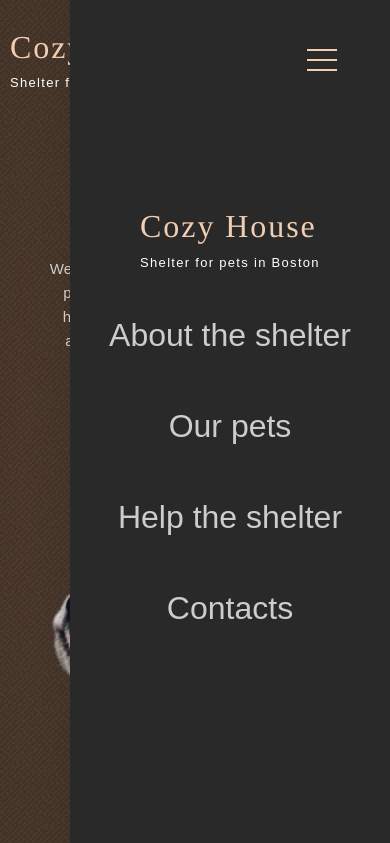
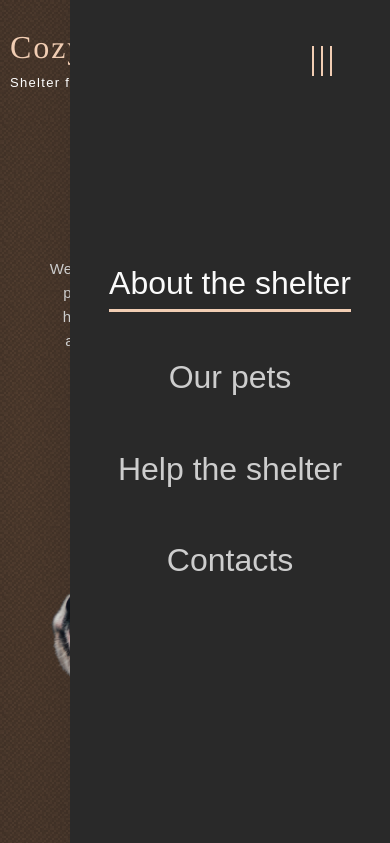
Before and after one commit to OlegSkar1/shelter, a website: page src/pages/main/index.html in a window 390 px wide. Both pictures are taken after a click on the element 322 px from the left and 60 px from the top of the page. Shown: the top 843 px of the page. Drawn offline with Linux system fonts and the light colour scheme.

Commit message:
feat interactive burger button

```diff
--- a/src/pages/main/script.js
+++ b/src/pages/main/script.js
@@ -1,21 +1,8 @@
 // Burger menu
-const burger = document.querySelector('.burger');
-const headerNav = document.querySelector('.header__nav');
-let logo;
+const burger = document.querySelector(".burger");
+const headerNav = document.querySelector(".header__nav");
 
-burger.addEventListener('click', () => {
-  burger.classList.toggle('active');
-  headerNav.classList.toggle('active');
-
-  if (burger.classList.contains('active')) {
-    logo = document.createElement('div');
-    logo.className = 'header__logo';
-    logo.innerHTML = `<a href="#!">
-    <h1>Cozy House</h1>
-    <p>Shelter for pets in Boston</p>
-  </a>`;
-    headerNav.prepend(logo);
-  } else {
-    logo.remove();
-  }
+burger.addEventListener("click", () => {
+  burger.classList.toggle("active");
+  headerNav.classList.toggle("active");
 });
--- a/src/scss/components/_buttons.scss
+++ b/src/scss/components/_buttons.scss
@@ -88,6 +88,7 @@
   width: 100%;
   height: 2px;
   background: $color-primary;
+  transition: 0.3s all;
 }
 
 .burger {
@@ -97,7 +98,7 @@
   height: 22px;
   &:before,
   &:after {
-    content: '';
+    content: "";
     @extend %burger;
   }
 
@@ -119,3 +120,19 @@
     display: block;
   }
 }
+
+.burger.active {
+  &:before {
+    transform: rotate(90deg);
+    top: 11px;
+    left: 9px;
+  }
+  &:after {
+    transform: rotate(90deg);
+    top: 11px;
+    right: 9px;
+  }
+  span {
+    transform: rotate(90deg);
+  }
+}
--- a/src/scss/layout/main/_header.scss
+++ b/src/scss/layout/main/_header.scss
@@ -80,12 +80,6 @@
       &:first-child {
         padding: 0;
       }
-    }
-
-    .nav__logo {
-      position: absolute;
-      top: 0;
-      left: 0;
     }
   }
 }
--- a/src/scss/main.scss
+++ b/src/scss/main.scss
@@ -8,8 +8,8 @@
 @import "./utils/mixins";
 
 // Components
+@import "./components/card";
 @import "./components/buttons";
-@import "./components/card";
 
 //Pages
 @import "./pages/home";
```
Also changed, not shown: src/css/main.css, src/css/pets.css, 2 other files.
